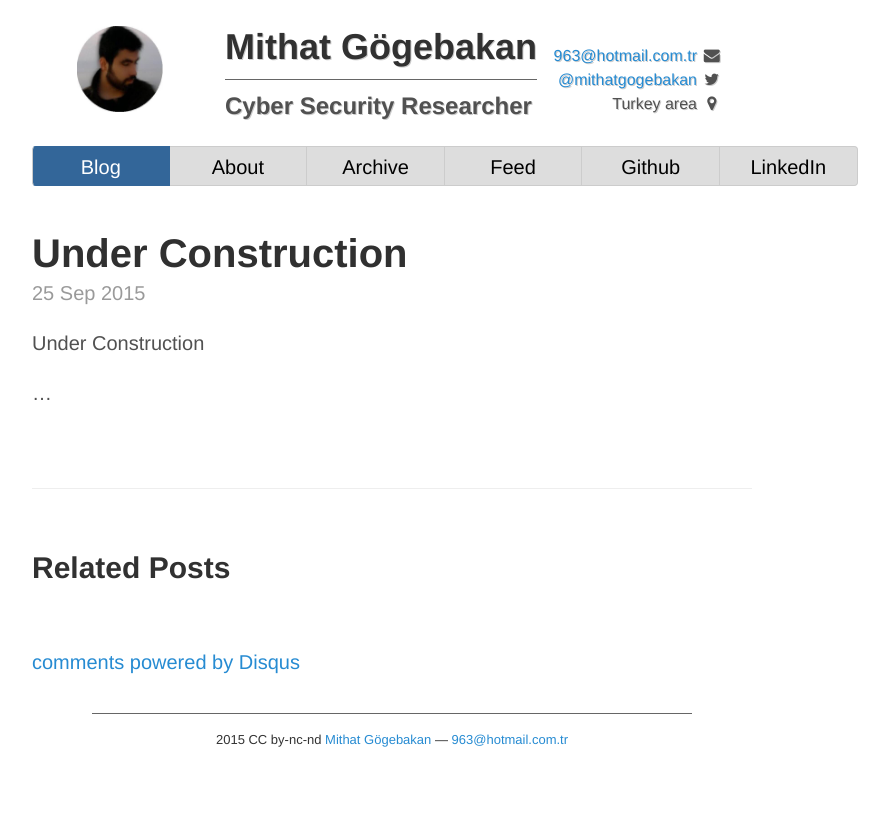
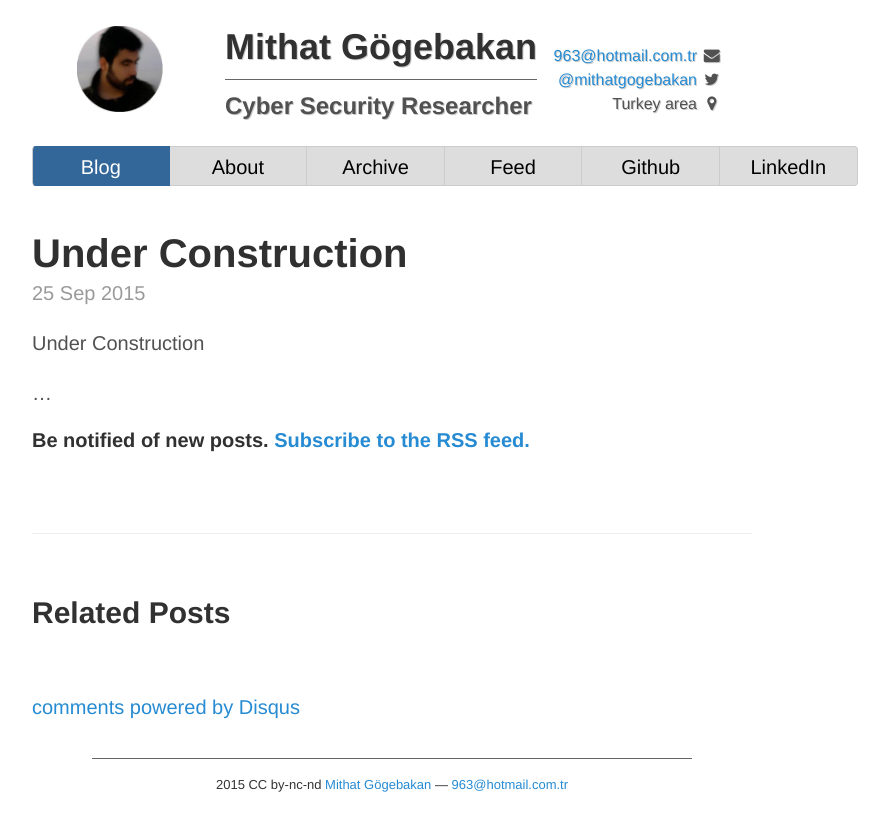
Before and after one commit to 963/963.github.io, a Jekyll site: the page built from _posts/2015-09-25-Test.md, in a window 1280 px wide. Shown: the top 831 px of the page, without its empty margins (248-1137 px from the left). Built offline with Jekyll 4.4.1, drawn with Linux system fonts in a browser that asks for light colours; nearby versions of some CDN libraries; some web fonts are replaced; Markdown is read by kramdown in place of the engine named in the settings; comment, search, counter and statistics services are not loaded.

Commit message:
Feed link added to posts

```diff
--- a/_layouts/post.html
+++ b/_layouts/post.html
@@ -6,6 +6,7 @@ layout: default
   <h1 class="post-title">{{ page.title }}</h1>
   <span class="post-date">{{ page.date | date_to_string }}</span>
   {{ content }}
+  <h4>Be notified of new posts. <a href="feed://feeds.feedburner.com/mithatgogebakan">Subscribe to the RSS feed.</a></h4>
 </div>
 
 <div class="related">
```
